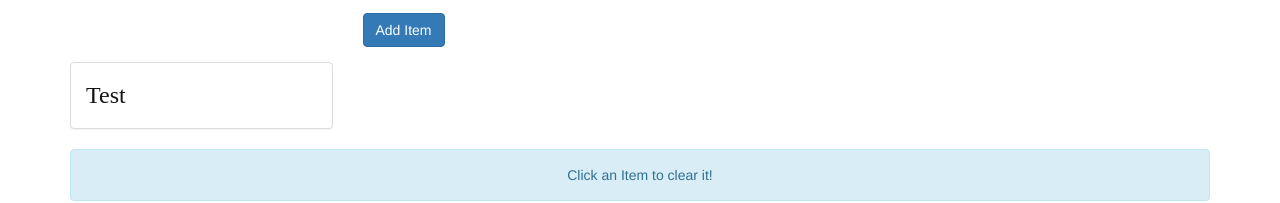
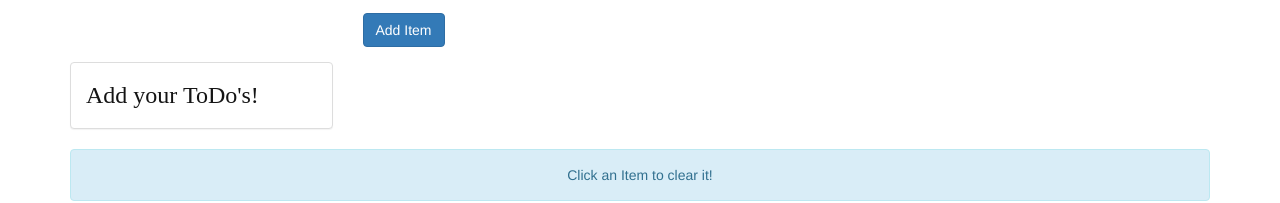
Before and after one commit to JJLadouceur/ToDo, a Vue app in the folder todo/: page / in a window 1280 px wide. Shown: the part 197-400 px from the top of the page. Built offline with nearby package versions, Linux system fonts and the light colour scheme.

Commit message:
Typo fix on default item

```diff
--- a/todo/src/App.vue
+++ b/todo/src/App.vue
@@ -19,7 +19,7 @@ import Header from './components/Header.vue';
 export default {
   data: function(){
     return{
-      items:['Test'],
+      items:["Add your ToDo's!"],
       maxItems: 10
     }
   },
```
